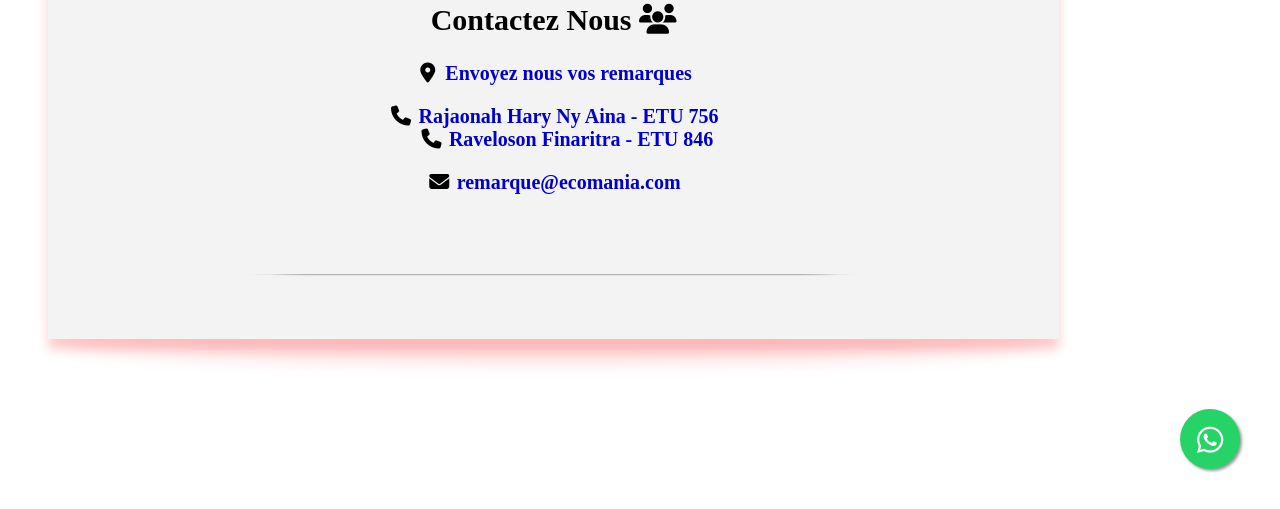
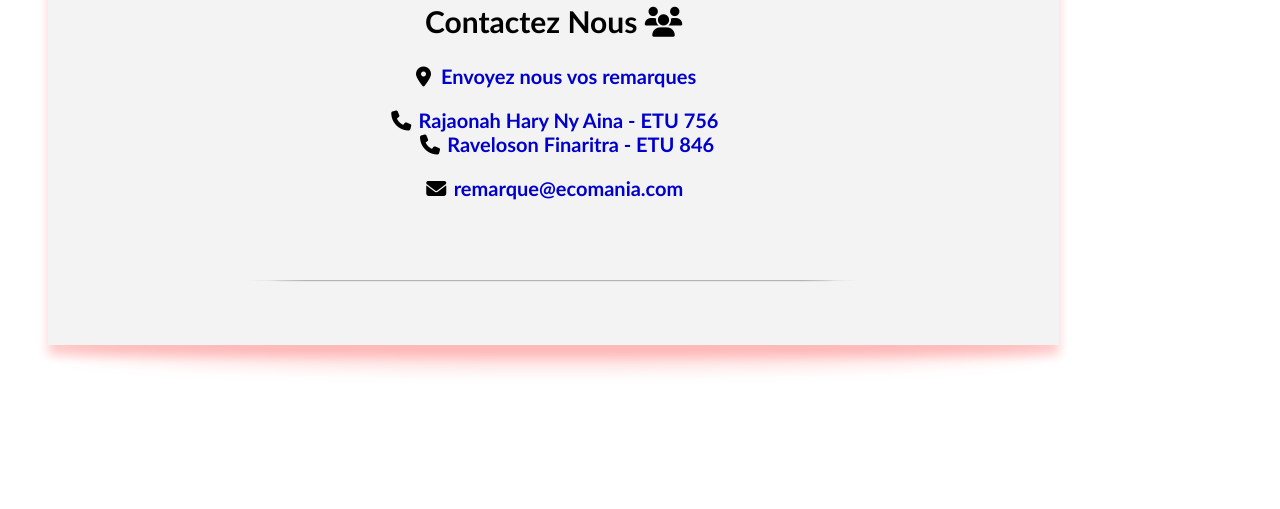
Before and after one commit to 4fox4/kidsecolonode, a website: page tools/about_html/index.html in a window 1280 px wide. Shown: the part 291-800 px from the top of the page. Drawn offline with Linux system fonts and the light colour scheme.

Commit message:
[HTML] abt

```diff
--- a/tools/about_html/index.html
+++ b/tools/about_html/index.html
@@ -18,9 +18,9 @@
             <h3><i class="fa fa-fw fa-phone"></i> <a href="tel:+261324727489">Rajaonah Hary Ny Aina - ETU 756</a><br>&nbsp&nbsp&nbsp&nbsp
             <i class="fa fa-fw fa-phone"></i> <a href="tel:+261342844361"> Raveloson Finaritra - ETU 846</a></h3>
             <h3><i class="fa fa-fw fa-envelope"></i><a href="mailto:sample@email.com"> remarque@ecomania.com</a></h3>
-	<a href="https://api.whatsapp.com/send?phone=+261342844361&text=Bonjour,%20Je%20suis%20satisfait%20de%20votre%20travail." class="float" target="_blank">
+	<!--<a href="https://api.whatsapp.com/send?phone=+261342844361&text=Bonjour,%20Je%20suis%20satisfait%20de%20votre%20travail." class="float" target="_blank">
 	<i class="fa fa-whatsapp my-float"></i>
-	</a>
+	</a>-->
 	<div class="h-divider">
 	<div class="shadow"></div>
 	</div>
--- a/tools/about_html/style.css
+++ b/tools/about_html/style.css
@@ -1,5 +1,6 @@
 body {
   font-size: 1em;
+  font-family: 'Gill Sans', 'Gill Sans MT', Calibri, 'Trebuchet MS', sans-serif;
 }
 
 .box *:last-child {
@@ -71,7 +72,6 @@
   text-align:center;
 font-size:30px;
   box-shadow: 2px 2px 3px #999;
-z-index:100;
 }
 
 .my-float{
```
